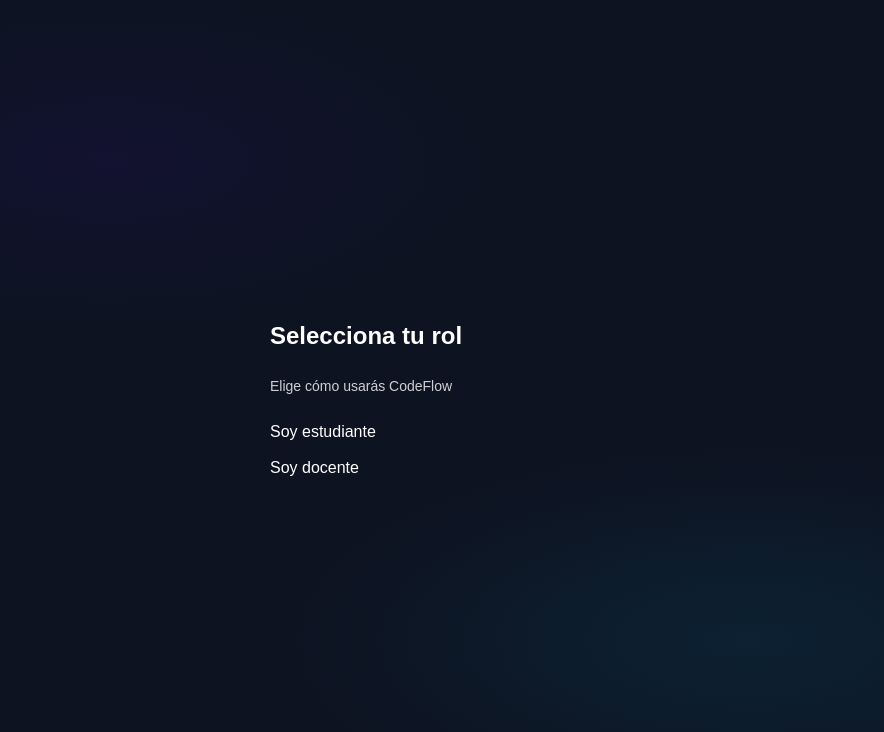
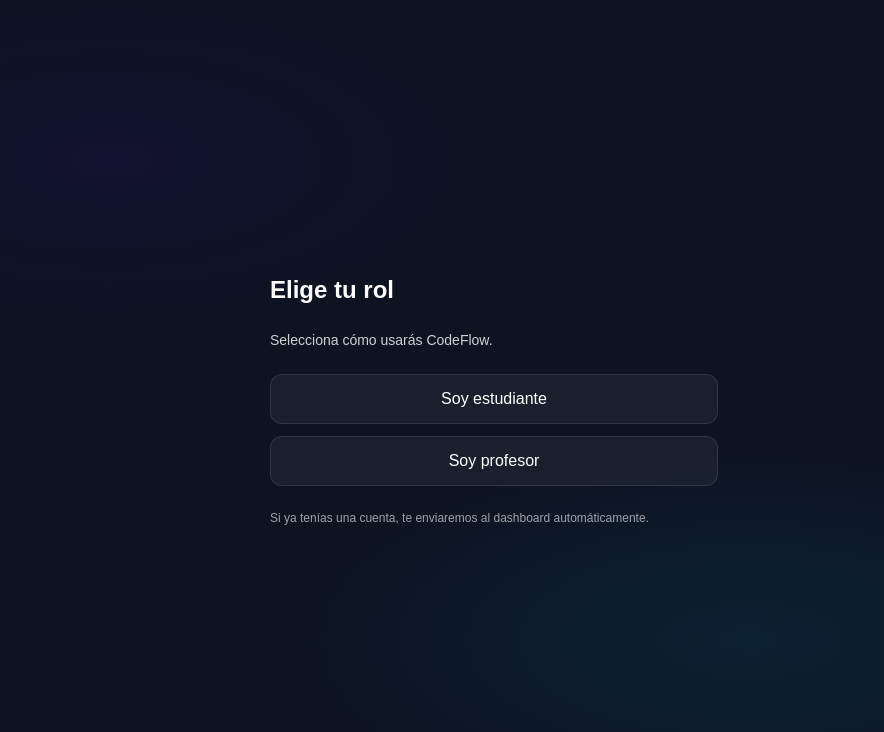
Before and after one commit to RodrigoErGarza/CodeFlow, a Next.js app: page /onboarding/role in a window 1280 px wide. Shown: the top 732 px of the page, without its empty margins (146-1030 px from the left). Built offline with nearby package versions, Linux system fonts and the light colour scheme.

Commit message:
loading role

```diff
--- /dev/null
+++ b/app/onboarding/google-complete/loading.tsx
@@ -0,0 +1,11 @@
+// app/onboarding/google-complete/loading.tsx
+export default function LoadingGoogleComplete() {
+  return (
+    <main className="min-h-dvh grid place-items-center text-white">
+      <div className="space-y-2 text-center">
+        <div className="animate-spin rounded-full h-10 w-10 border-2 border-white/30 border-t-white mx-auto" />
+        <p className="opacity-80">Procesando tu elección…</p>
+      </div>
+    </main>
+  );
+}
--- a/app/onboarding/google-complete/page.tsx
+++ /dev/null
@@ -1,35 +0,0 @@
-// app/onboarding/google-complete/page.tsx
-import { redirect } from "next/navigation";
-import { getServerSession } from "next-auth";
-import { authOptions } from "@/lib/auth";
-import { prisma } from "@/lib/prisma";
-
-const ROLES = ["STUDENT", "TEACHER"] as const;
-
-type Search = { role?: string | string[] };
-
-export default async function GoogleCompletePage({
-  searchParams,
-}: {
-  // En Next 15 puede ser Promise
-  searchParams: Promise<Search>;
-}) {
-  const sp = await searchParams; // ← importante
-  const session = await getServerSession(authOptions);
-  if (!session?.user?.id) {
-    redirect("/login");
-  }
-
-  // role puede venir como string o string[]
-  const roleParam = Array.isArray(sp.role) ? sp.role[0] : sp.role;
-  const role = (roleParam ?? "").toUpperCase();
-
-  if (ROLES.includes(role as any)) {
-    await prisma.user.update({
-      where: { id: session.user.id },
-      data: { role: role as any },
-    });
-  }
-
-  redirect("/dashboard");
-}
--- a/app/onboarding/google-complete/route.ts
+++ b/app/onboarding/google-complete/route.ts
@@ -1,24 +1,33 @@
 // app/onboarding/google-complete/route.ts
-import { NextRequest, NextResponse } from "next/server";
+import { NextResponse } from "next/server";
 import { getServerSession } from "next-auth";
 import { authOptions } from "@/lib/auth";
 import { prisma } from "@/lib/prisma";
 
-export const dynamic = "force-dynamic"; // evita cache
+const ROLES = new Set(["STUDENT", "TEACHER"]);
 
-export async function GET(req: NextRequest) {
+export async function GET(req: Request) {
+  try {
     const session = await getServerSession(authOptions);
     if (!session?.user?.id) {
+      // Sin sesión → login
       return NextResponse.redirect(new URL("/login", req.url));
     }
 
-  const role = (req.nextUrl.searchParams.get("role") || "").toUpperCase();
-  if (role === "STUDENT" || role === "TEACHER") {
+    const url = new URL(req.url);
+    const incomingRole = (url.searchParams.get("role") || "").toUpperCase();
+
+    if (ROLES.has(incomingRole)) {
       await prisma.user.update({
         where: { id: session.user.id },
-      data: { role: role as any },
+        data: { role: incomingRole as any },
       });
     }
 
+    // En cualquier caso, lleva al dashboard
+    return NextResponse.redirect(new URL("/dashboard", req.url));
+  } catch (e) {
+    // En fallo inesperado, también manda al dashboard (o a /login si prefieres)
     return NextResponse.redirect(new URL("/dashboard", req.url));
   }
+}
--- a/app/onboarding/role/page.tsx
+++ b/app/onboarding/role/page.tsx
@@ -1,27 +1,34 @@
-"use client";
+// app/onboarding/role/page.tsx
 import Link from "next/link";
 
 export default function RolePickerPage() {
   return (
-    <main className="min-h-dvh grid place-items-center text-white px-6">
-      <div className="max-w-md w-full space-y-6">
-        <h1 className="text-2xl font-semibold">Selecciona tu rol</h1>
-        <p className="opacity-80 text-sm">Elige cómo usarás CodeFlow</p>
+    <main className="min-h-dvh grid place-items-center px-6 text-white">
+      <div className="w-full max-w-md space-y-6">
+        <h1 className="text-2xl font-semibold">Elige tu rol</h1>
+        <p className="opacity-80 text-sm">
+          Selecciona cómo usarás CodeFlow.
+        </p>
 
         <div className="grid gap-3">
           <Link
             href="/onboarding/google-complete?role=STUDENT"
-            className="btn"
+            className="w-full rounded-xl border border-white/10 bg-white/5 hover:bg-white/10 px-4 py-3 text-center"
           >
             Soy estudiante
           </Link>
+
           <Link
             href="/onboarding/google-complete?role=TEACHER"
-            className="btn"
+            className="w-full rounded-xl border border-white/10 bg-white/5 hover:bg-white/10 px-4 py-3 text-center"
           >
-            Soy docente
+            Soy profesor
           </Link>
         </div>
+
+        <p className="opacity-60 text-xs">
+          Si ya tenías una cuenta, te enviaremos al dashboard automáticamente.
+        </p>
       </div>
     </main>
   );
```
Lines whose indentation alone changed are shown as unchanged.
